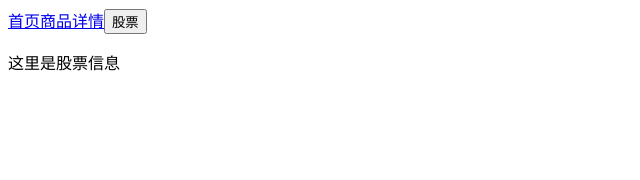
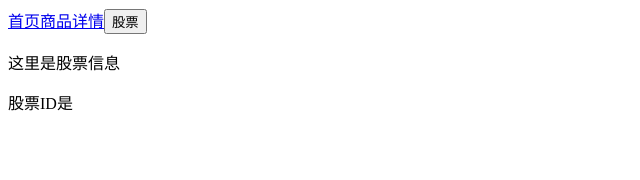
Before and after one commit to XiomgMingCai/typescript-router-demo, an Angular app: page /stock in a window 1280 px wide. Shown: the top 180 px of the page, without its empty margins (0-640 px from the left). Built offline with nearby package versions, Linux system fonts and the light colour scheme.

Commit message:
queryParams 传参数

```diff
--- a/src/app/stock/stock.component.html
+++ b/src/app/stock/stock.component.html
@@ -1,3 +1,6 @@
 <p>
   这里是股票信息
 </p>
+<p>
+  股票ID是{{stockID}}
+</p>
--- a/src/app/stock/stock.component.ts
+++ b/src/app/stock/stock.component.ts
@@ -1,4 +1,5 @@
 import { Component, OnInit } from '@angular/core';
+import {ActivatedRoute, Router} from "@angular/router";
 
 @Component({
   selector: 'app-stock',
@@ -6,10 +7,11 @@ import { Component, OnInit } from '@angular/core';
   styleUrls: ['./stock.component.css']
 })
 export class StockComponent implements OnInit {
-
-  constructor() { }
+  private stockID:number;
+  constructor(private routeInfo:ActivatedRoute) { }
 
   ngOnInit() {
+    this.stockID = this.routeInfo.snapshot.queryParams.id
   }
 
 }
```
Also changed, not shown: 1 other file (tests, documents, lock files or other folders).
